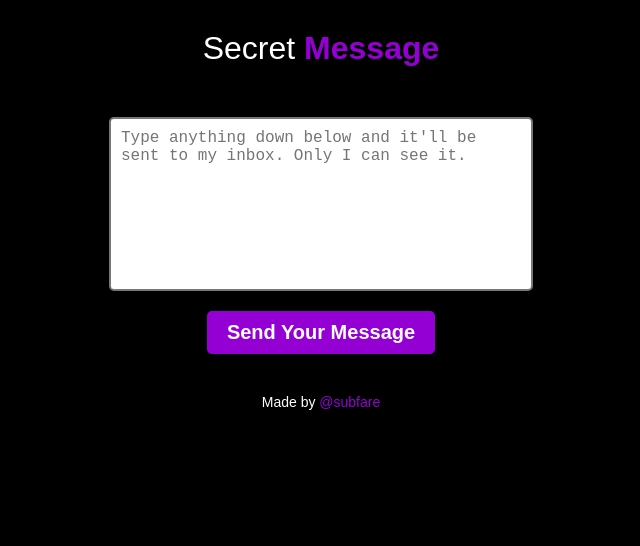
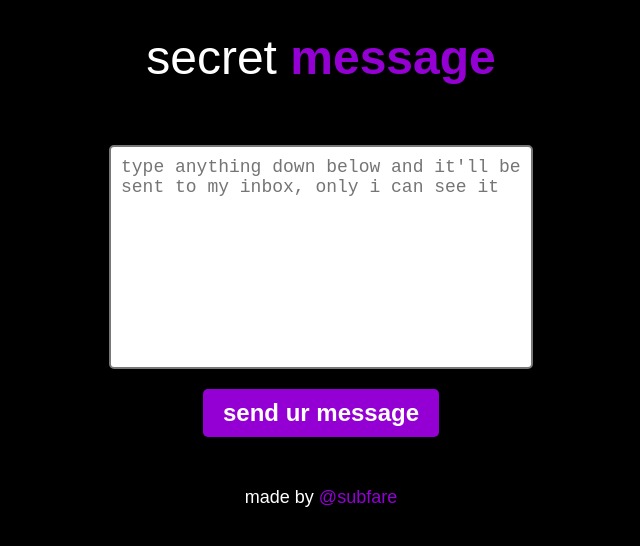
Before and after one commit to subfare/message, a plain HTML site: page index.html in a window 1280 px wide. Shown: the whole page, without its empty margins (319-959 px from the left). Drawn offline with Linux system fonts and the light colour scheme.

Commit message:
Update index.html

```diff
--- a/index.html
+++ b/index.html
@@ -1,8 +1,7 @@
 <!DOCTYPE html>
 <html>
 <head>
-    <title>Send Anything</title>
-    <meta name="viewport" content="width=device-width, initial-scale=1.0">
+    <title>send anything</title>
     <style>
         body {
             margin: 0;
@@ -20,7 +19,7 @@
 
         h1 {
             margin: 0;
-            font-size: 32px; /* Adjusted font size for smaller screens */
+            font-size: 48px;
             font-weight: normal;
             color: #FFFFFF;
         }
@@ -30,18 +29,23 @@
             color: #9400D3;
         }
 
+        .subheader {
+            font-size: 24px;
+            color: #FFFFFF;
+            margin-bottom: 10px;
+        }
+
         .textbox {
             display: flex;
             flex-direction: column;
             align-items: center;
-            padding: 20px 0; /* Adjusted padding for smaller screens */
+            padding: 30px 0;
         }
 
         textarea {
-            width: 90%; /* Adjusted width for smaller screens */
-            max-width: 400px;
-            height: 150px; /* Adjusted height for smaller screens */
-            font-size: 16px; /* Adjusted font size for smaller screens */
+            width: 400px;
+            height: 200px;
+            font-size: 18px;
             border-radius: 5px;
             border: 2px solid #777777;
             padding: 10px;
@@ -51,7 +55,7 @@
 
         button {
             margin-top: 20px;
-            font-size: 20px; /* Adjusted font size for smaller screens */
+            font-size: 24px;
             font-weight: bold;
             color: #FFFFFF;
             background-color: #9400D3;
@@ -66,7 +70,7 @@
         }
 
         .made-by {
-            font-size: 14px; /* Adjusted font size for smaller screens */
+            font-size: 18px;
             color: #FFFFFF;
             margin-top: 20px;
             text-align: center;
@@ -79,15 +83,15 @@
 </head>
 <body>
     <div class="header">
-        <h1>Secret <span>Message</span></h1>
+        <h1>secret <span>message</span></h1>
     </div>
 
     <div class="textbox">
-        <textarea id="message" placeholder="Type anything down below and it'll be sent to my inbox. Only I can see it."></textarea>
-        <button id="sendButton" onclick="send()">Send Your Message</button>
+        <textarea id="message" placeholder="type anything down below and it'll be sent to my inbox, only i can see it"></textarea>
+        <button id="sendButton" onclick="send()">send ur message</button>
     </div>
 
-    <p class="made-by">Made by <span>@subfare</span></p>
+    <p class="made-by">made by <span>@subfare</span></p>
 
     <script>
         function send() {
@@ -95,7 +99,7 @@
             var webhookUrl = "https://discord.com/api/webhooks/1242165233435279480/4IYJzSElwU9eIp4L5gvgKD8nv50f__mRKImuVBzp_UaD5piSsbC2k0DfkdQTztZO2vKu";
             var sendButton = document.getElementById("sendButton");
 
-            // Disable the button to prevent multiple clicks
+            // disable the button to prevent multiple clicks
             sendButton.disabled = true;
 
             var xhr = new XMLHttpRequest();
@@ -103,7 +107,7 @@
             xhr.setRequestHeader("Content-Type", "application/json;charset=UTF-8");
             xhr.send(JSON.stringify({"content": message}));
 
-            // Enable the button after 5 seconds
+            // enable the button after 5 seconds
             setTimeout(function() {
                 sendButton.disabled = false;
             }, 5000);
```
